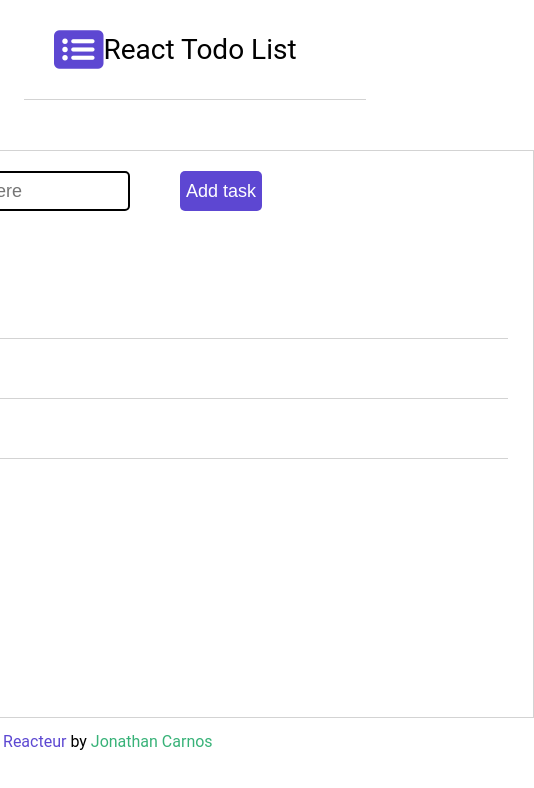
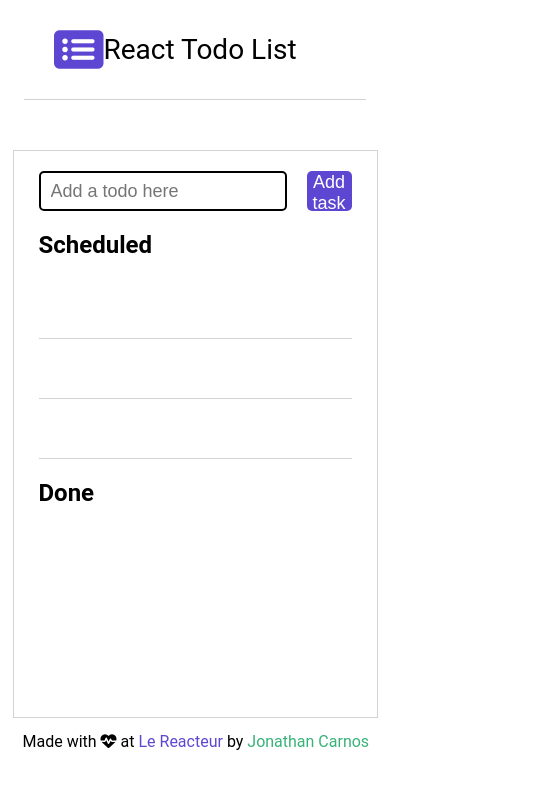
Before and after one commit to Redskinsjo/React-Todo-list, a React (Create React App) app: page / in a window 390 px wide. Shown: the top 788 px of the page, 534 px wide, since content can reach past the window. Built offline with nearby package versions, Linux system fonts and the light colour scheme.

Commit message:
add media queries

```diff
--- a/src/App.css
+++ b/src/App.css
@@ -1,9 +1,8 @@
 /* Other rules */
 .lists-container {
-  box-sizing: border-box;
   padding: 0 25px 100px 25px;
-  max-width: 728px;
-  margin: 50px calc((100% - 678px) / 2) 0 calc((100% - 678px) / 2);
+  width: 609px;
+  margin: 50px 100px 0 100px;
   border: 1px solid lightgray;
   position: relative;
 }
@@ -39,10 +38,18 @@
 }
 /* HEADER */
 
+/* MAIN */
+.main {
+  display: flex;
+  justify-content: center;
+}
+/* MAIN */
+
 /* ADDTODO */
 .addTodo {
   display: flex;
   align-items: center;
+  justify-content: space-between;
 }
 .addTodo > input {
   box-sizing: border-box;
@@ -52,7 +59,6 @@
   font-size: 18px;
   border-radius: 5px;
   margin-top: 20px;
-  margin-right: 50px;
   outline: none;
 }
 .addTodo > button {
@@ -64,6 +70,7 @@
   outline: none;
   color: white;
   margin-top: 20px;
+  margin-left: 20px;
   height: 40px;
 }
 /* ADDTODO */
@@ -96,3 +103,9 @@
   text-decoration: line-through;
 }
 /* TODOS */
+
+@media (max-width: 899px) {
+  .lists-container {
+    max-width: 609px;
+  }
+}
--- a/src/App.js
+++ b/src/App.js
@@ -13,6 +13,7 @@ function App() {
   return (
     <div>
       <Header />
+      <div className="main">
         <div className="lists-container">
           <AddTodo
             userInput={userInput}
@@ -36,6 +37,7 @@ function App() {
           <Footer />
         </div>
       </div>
+    </div>
   );
 }
 
```
Lines whose indentation alone changed are shown as unchanged.
